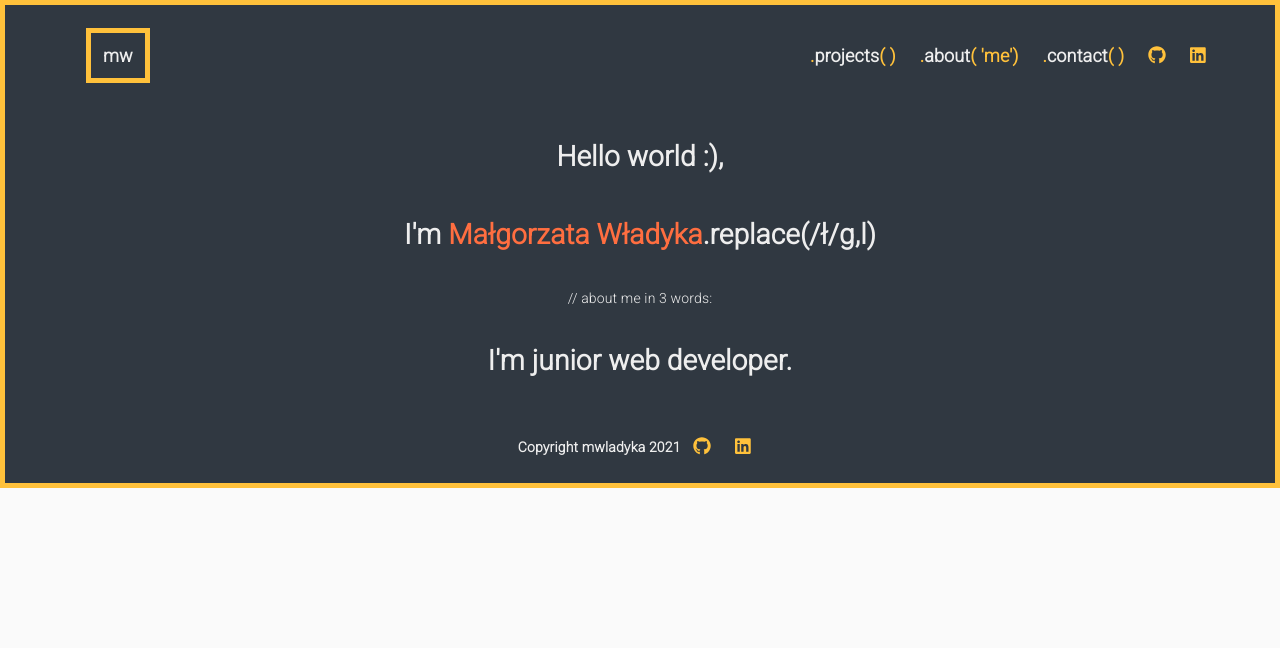
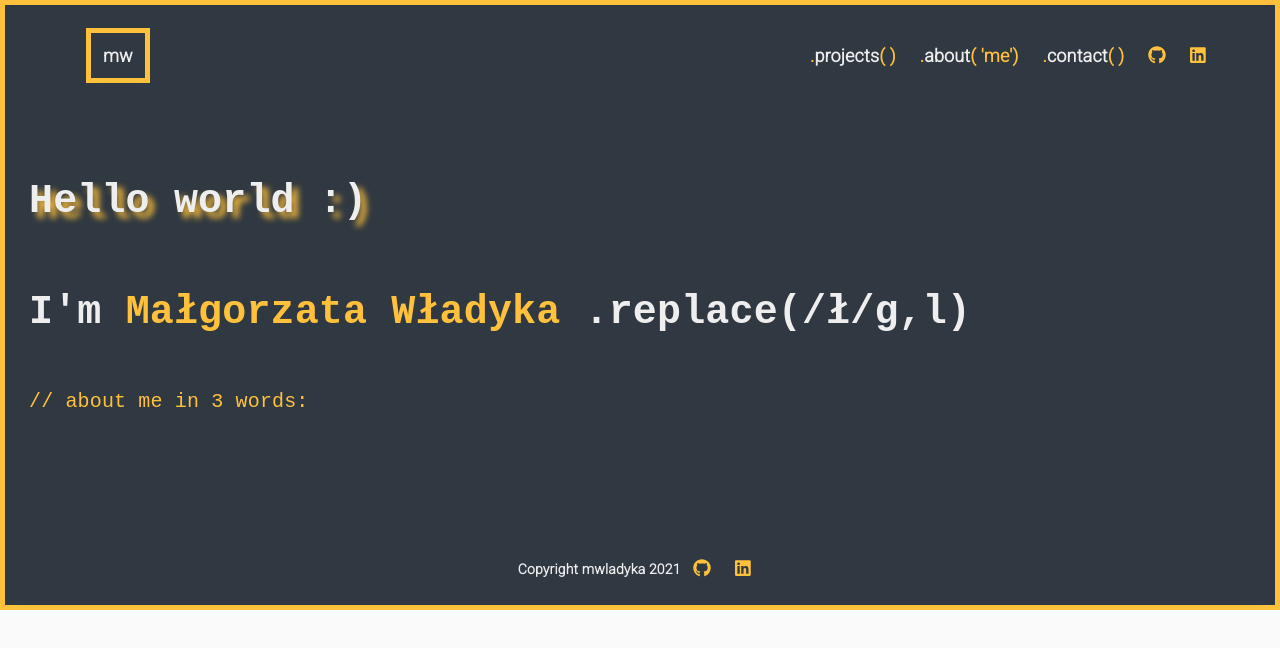
Before and after one commit to mwladyka126/portfolio, a React (Create React App) app: page / in a window 1280 px wide. Shown: the top 648 px of the page. Built offline with nearby package versions, Linux system fonts and the light colour scheme.

Commit message:
change mainpage

```diff
--- a/src/components/views/Homepage/Homepage.js
+++ b/src/components/views/Homepage/Homepage.js
@@ -8,14 +8,14 @@ const Component = ({ className, children }) => (
   <div className={clsx(className, styles.root)}>
     <div className={styles.container}>
       {" "}
-      <h1>Hello world :),</h1>
-      <h1>
+      <h1 className={styles.hello}>Hello world :)</h1>
+      <h1 className={styles.me}>
         {" "}
-        I'm <span className={styles.name}> Małgorzata Władyka</span>
+        I'm <span className={styles.name}> Małgorzata Władyka </span>
         .replace(/ł/g,l)
       </h1>
-      <p>// about me in 3 words: </p>
-      <h1> I'm junior web developer.</h1>
+      <p className={styles.comment}>// about me in 3 words: </p>
+      <h1 className={styles.info}> I'm junior web developer.</h1>
     </div>
   </div>
 );
--- a/src/components/views/Homepage/Homepage.module.scss
+++ b/src/components/views/Homepage/Homepage.module.scss
@@ -5,12 +5,60 @@
   background-color: $color-background-dark;
   color: $color-text-light;
   padding: $base-size;
-  // min-height: 70vh;
   .container {
-    @include wrapper;
+    padding: $base-size * 2.3 $base-size;
+    display: flex;
+    justify-content: center;
     flex-direction: column;
-    .name {
-      color: $color-orange;
+    font-size: 20px;
+    font-family: monospace;
+    .hello {
+      text-shadow: 6px 6px 6px $color-main;
+    }
+    .me {
+      .name {
+        color: $color-main;
+      }
+    }
+    .comment {
+      color: $color-main;
+    }
+    .info {
+      overflow: hidden; /* Ensures the content is not revealed until the animation */
+      white-space: nowrap; /* Keeps the content on a single line */
+      margin: 0 auto; /* Gives that scrolling effect as the typing happens */
+      border-right: 0.15em solid $color-main;
+      animation: typing 3.5s steps(30, end), blink-caret 0.5s step-end infinite;
     }
   }
 }
+/* The typing effect */
+@keyframes typing {
+  from {
+    width: 0;
+  }
+  to {
+    width: 50%;
+  }
+}
+
+/* The typewriter cursor effect */
+@keyframes blink-caret {
+  from,
+  to {
+    border-color: transparent;
+  }
+  50% {
+    border-color: $color-main;
+  }
+}
+@media (max-width: 585px) {
+  .container {
+    font-size: 15px !important;
+    .info {
+      animation: none !important;
+      white-space: normal !important;
+      border: none !important;
+    }
+  }
+}
```
